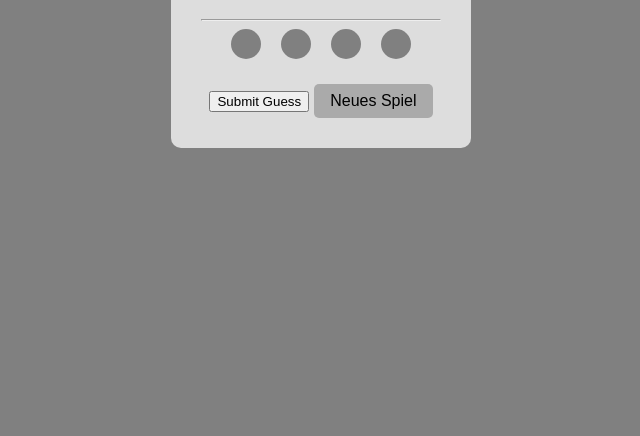
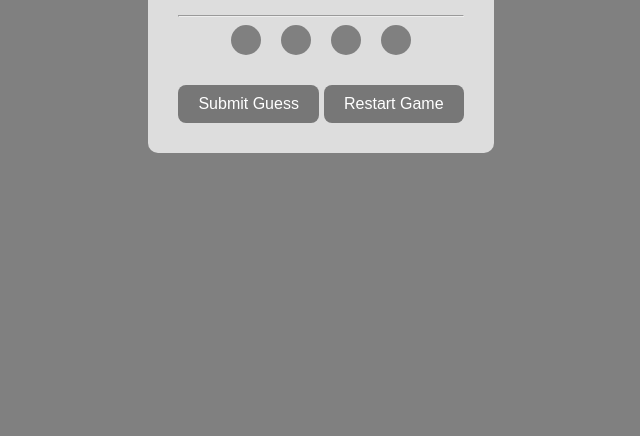
Before and after one commit to mierzcha/Supercode, a plain HTML site: page index.html in a window 1280 px wide. Shown: the part 380-816 px from the top of the page, without its empty margins (319-959 px from the left). Drawn offline with Linux system fonts and the light colour scheme.

Commit message:
Button Styles

```diff
--- a/index.html
+++ b/index.html
@@ -57,8 +57,9 @@
                     </div>
                 </div>
             </div>
-            <button id="submit-guess">Submit Guess</button>
-            <button id="restart-game">Neues Spiel</button>
+            <button id="submit-guess" class="btn">Submit Guess</button>
+            <button id="restart-game" class="btn">Restart Game</button>
+
         </div>
     </div>
     <div id="result"></div>
--- a/style.css
+++ b/style.css
@@ -150,16 +150,18 @@ h1 {
     flex-direction: column;
 }
 
-#restart-game {
-    margin-top: 10px;
-    padding: 8px 16px;
+.btn {
+    padding: 10px 20px;
+    background-color: #777;
+    color: white;
+    border: none;
+    border-radius: 8px;
     font-size: 16px;
-    background-color: #aaa;
-    border: none;
-    border-radius: 5px;
     cursor: pointer;
+    margin-top: 15px;
+    transition: background-color 0.3s ease;
 }
 
-#restart-game:hover {
-    background-color: #888;
+.btn:hover {
+    background-color: #555;
 }
```
